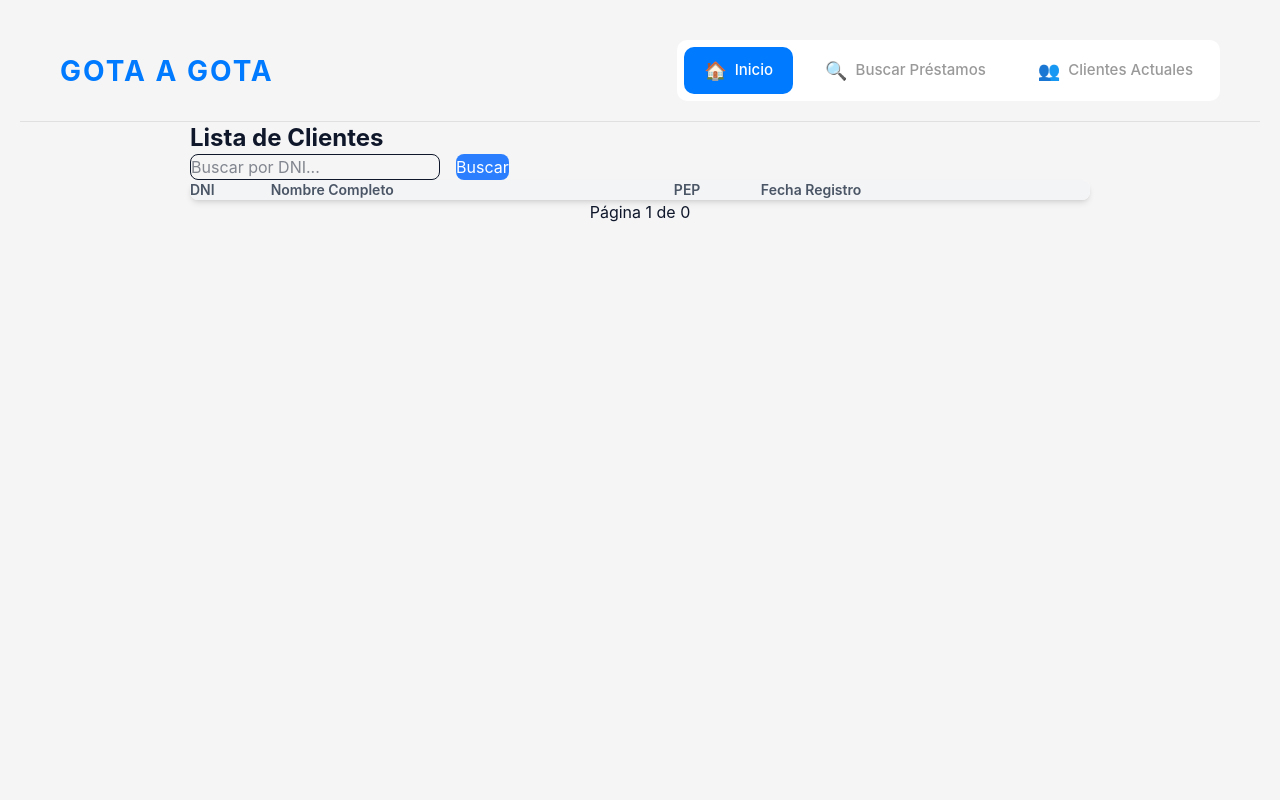
After one commit to UPAO-INSO/caso-agile, a Flask app: template app/clients/templates/lista_clientes.html in a window 1280 px wide. The commit adds this page. Run offline with Flask 3, Linux system fonts and the light colour scheme; the template is opened without the code that fills it: values that come from a table or form of the project are taken from there, others are empty; style sheets or scripts are compiled from the project's sources.

Commit message:
intento de listar clientes

```diff
--- /dev/null
+++ b/app/clients/templates/lista_clientes.html
@@ -0,0 +1,70 @@
+{% extends "base.html" %}
+
+{% block content %}
+<div class="container mx-auto px-4 py-8">
+    <h2 class="text-2xl font-bold mb-6">Lista de Clientes</h2>
+
+    <!-- Buscador opcional -->
+    <div class="mb-6">
+        <form method="GET" class="flex gap-4">
+            <input
+                type="text"
+                name="dni"
+                placeholder="Buscar por DNI..."
+                value="{{ request.args.get('dni', '') }}"
+                class="px-4 py-2 border rounded-lg"
+            >
+            <button type="submit" class="bg-blue-500 text-white px-4 py-2 rounded-lg">
+                Buscar
+            </button>
+        </form>
+    </div>
+
+    <!-- Tabla de clientes -->
+    <div class="bg-white shadow-md rounded-lg overflow-hidden">
+        <table class="min-w-full">
+            <thead class="bg-gray-100">
+                <tr>
+                    <th class="px-6 py-3 text-left text-sm font-semibold text-gray-600">DNI</th>
+                    <th class="px-6 py-3 text-left text-sm font-semibold text-gray-600">Nombre Completo</th>
+                    <th class="px-6 py-3 text-left text-sm font-semibold text-gray-600">PEP</th>
+                    <th class="px-6 py-3 text-left text-sm font-semibold text-gray-600">Fecha Registro</th>
+                </tr>
+            </thead>
+            <tbody class="divide-y divide-gray-200">
+                {% for cliente in clientes.items %}
+                <tr class="hover:bg-gray-50">
+                    <td class="px-6 py-4">{{ cliente.dni }}</td>
+                    <td class="px-6 py-4">{{ cliente.nombre_completo }}</td>
+                    <td class="px-6 py-4">
+                        {% if cliente.pep %}
+                        <span class="bg-red-100 text-red-800 px-2 py-1 rounded-full text-xs">Sí</span>
+                        {% else %}
+                        <span class="bg-green-100 text-green-800 px-2 py-1 rounded-full text-xs">No</span>
+                        {% endif %}
+                    </td>
+                    <td class="px-6 py-4">{{ cliente.fecha_registro.strftime('%d/%m/%Y') }}</td>
+                </tr>
+                {% endfor %}
+            </tbody>
+        </table>
+    </div>
+
+    <!-- Paginación -->
+    <div class="mt-6 flex justify-center gap-2">
+        {% if clientes.has_prev %}
+        <a href="{{ url_for('clientes.listar_clientes_view', page=clientes.prev_num, dni=request.args.get('dni', '')) }}"
+           class="px-4 py-2 bg-gray-200 rounded-lg">Anterior</a>
+        {% endif %}
+
+        <span class="px-4 py-2">
+            Página {{ clientes.page }} de {{ clientes.pages }}
+        </span>
+
+        {% if clientes.has_next %}
+        <a href="{{ url_for('clientes.listar_clientes_view', page=clientes.next_num, dni=request.args.get('dni', '')) }}"
+           class="px-4 py-2 bg-gray-200 rounded-lg">Siguiente</a>
+        {% endif %}
+    </div>
+</div>
+{% endblock %}
--- a/app/templates/components/shared/navbar.html
+++ b/app/templates/components/shared/navbar.html
@@ -15,7 +15,7 @@
           <span class="nav-text">Buscar Préstamos</span>
         </a>
 
-        <a href="/" class="nav-item">
+        <a href="/api/v1/clientes" class="nav-item">
           <span class="nav-icon">👥</span>
           <span class="nav-text">Clientes Actuales</span>
         </a>
```
Also changed, not shown: app/clients/crud.py (+13 -0 lines), app/clients/routes.py (+11 -2 lines).
